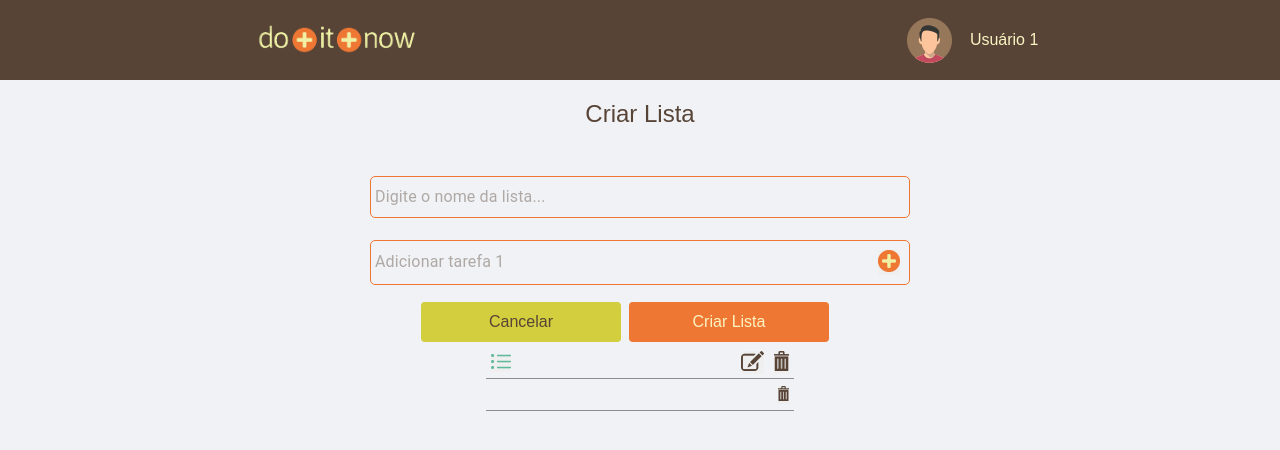
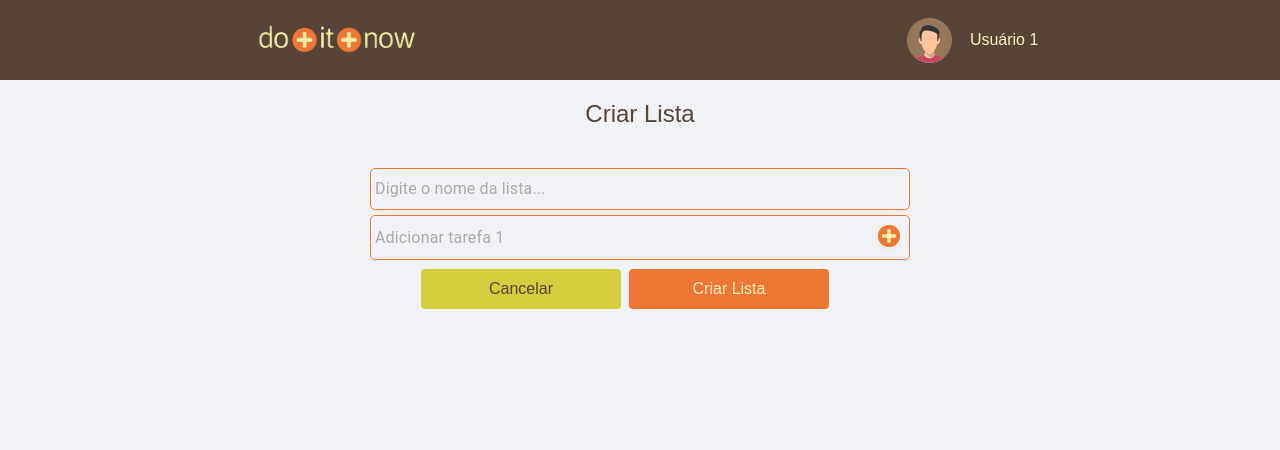
Before and after one commit to Kaueny-Alves/mini-app, a React (Create React App) app: page /create in a window 1280 px wide. Shown: the top 450 px of the page. Built offline with nearby package versions, Linux system fonts and the light colour scheme.

Commit message:
style da página

```diff
--- a/src/pages/Lists/CreateLists.js
+++ b/src/pages/Lists/CreateLists.js
@@ -14,13 +14,7 @@ import * as yup from "yup";
 
 export function CreateLists() {
   const navigate = useNavigate();
-  const [lists, setLists] = useState([
-    {
-      id: "",
-      list: "",
-      tasks: [""],
-    },
-  ]);
+  const [lists, setLists] = useState([]);
   const [nameList, setNameList] = useState([]);
   const [nameTasks, setNameTasks] = useState([""]);
   const [status, setStatus] = useState(false);
@@ -55,7 +49,7 @@ export function CreateLists() {
             tasks: nameTasks.map((item) => item),
           },
         ]);
-        navigate("/lists");
+        // navigate("/lists");
       } else {
         setStatus("error");
       }
@@ -150,7 +144,7 @@ export function CreateLists() {
             Criar Lista
           </Btn>
         </ContentBtn>
-
+        <Container>
           {lists.length > 0
             ? lists.map((item, index) => {
                 return (
@@ -190,12 +184,23 @@ export function CreateLists() {
                         ),
                       }}
                     />
+
                       {item.tasks.length > 0 &&
                         item.tasks.map((item, index) => (
                           <TextField
                             key={index}
                             value={item}
                             InputProps={{
+                              startAdornment: (
+                                <div className="btn">
+                                  <input
+                                    type="checkbox"
+                                    value={item}
+                                    color="green"
+                                    className="sub"
+                                  />
+                                </div>
+                              ),
                               endAdornment: (
                                 <button
                                   className="btn"
@@ -209,11 +214,13 @@ export function CreateLists() {
                             }}
                           />
                         ))}
+
                   </div>
                 );
               })
             : ""}
         </Container>
+      </Container>
     </>
   );
 }
--- a/src/pages/Lists/styles.js
+++ b/src/pages/Lists/styles.js
@@ -84,8 +84,9 @@ export const Form = styled.form`
   align-content: center;
   padding-top: 20px;
   justify-content: space-around;
-  height: 150px;
+  max-height: 300px;
   width: 600px;
+  overflow-y: auto;
   @media (max-width: 720) {
   }
 `;
```
Lines whose indentation alone changed are shown as unchanged.
